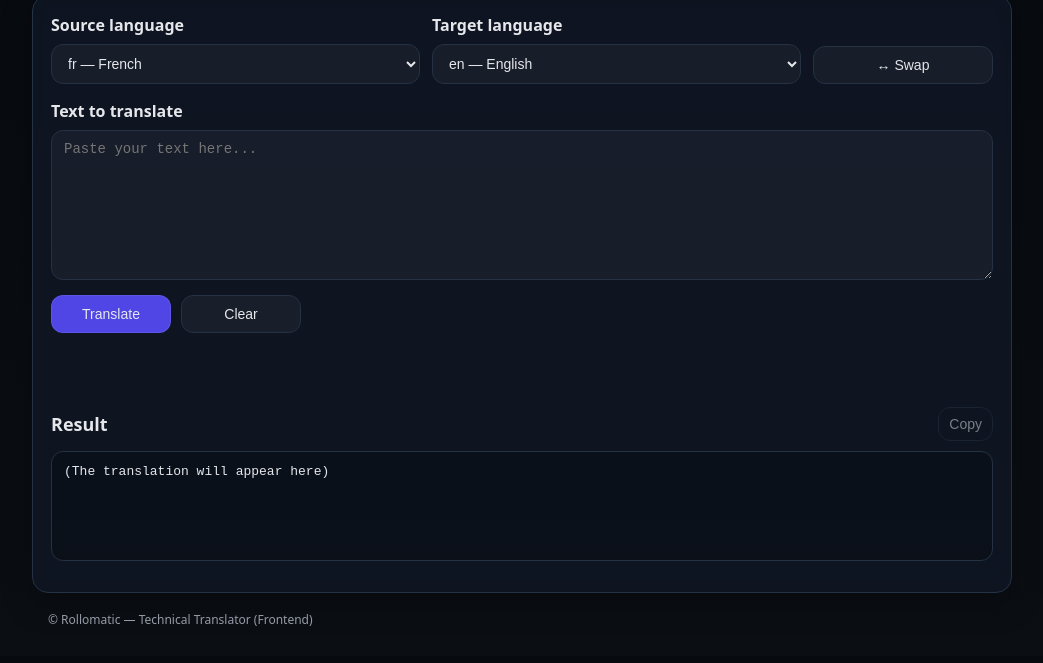
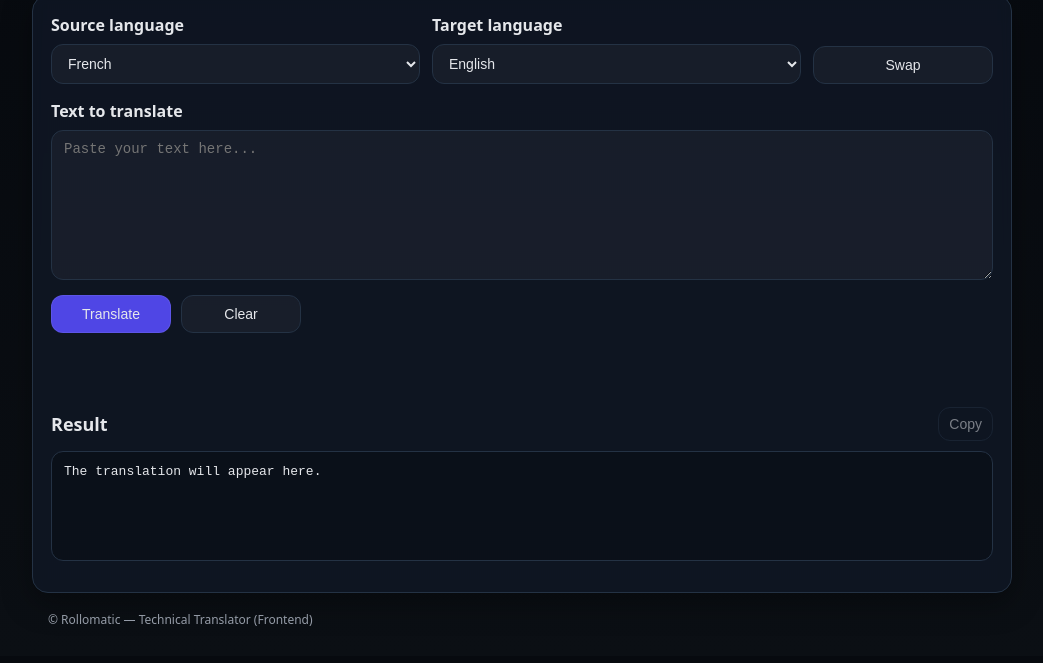
Before and after one commit to youssefbelghmi/rollomatic-translator, a plain HTML site: page index.html in a window 1280 px wide. Shown: the part 103-766 px from the top of the page, without its empty margins (118-1161 px from the left). Drawn offline with Linux system fonts and the light colour scheme.

Commit message:
Update index.html

```diff
--- a/index.html
+++ b/index.html
@@ -17,25 +17,25 @@
       <div>
         <label for="srcLang">Source language</label>
         <select id="srcLang">
-          <option value="fr" selected>fr — French</option>
-          <option value="en">en — English</option>
-          <option value="de">de — German</option>
-          <option value="it">it — Italian</option>
+          <option value="fr" selected>French</option>
+          <option value="en">English</option>
+          <option value="de">German</option>
+          <option value="it">Italian</option>
         </select>
       </div>
 
       <div>
         <label for="tgtLang">Target language</label>
         <select id="tgtLang">
-          <option value="en" selected>en — English</option>
-          <option value="fr">fr — French</option>
-          <option value="de">de — German</option>
-          <option value="it">it — Italian</option>
+          <option value="en" selected>English</option>
+          <option value="fr">French</option>
+          <option value="de">German</option>
+          <option value="it">Italian</option>
         </select>
       </div>
 
       <div class="actions">
-        <button id="swapBtn" type="button">↔ Swap</button>
+        <button id="swapBtn" type="button">Swap</button>
       </div>
     </section>
 
@@ -57,7 +57,7 @@
         <h2>Result</h2>
         <button id="copyBtn" type="button" class="ghost" disabled>Copy</button>
       </div>
-      <pre id="output" class="output">(The translation will appear here)</pre>
+      <pre id="output" class="output">The translation will appear here.</pre>
     </section>
   </main>
 
```
